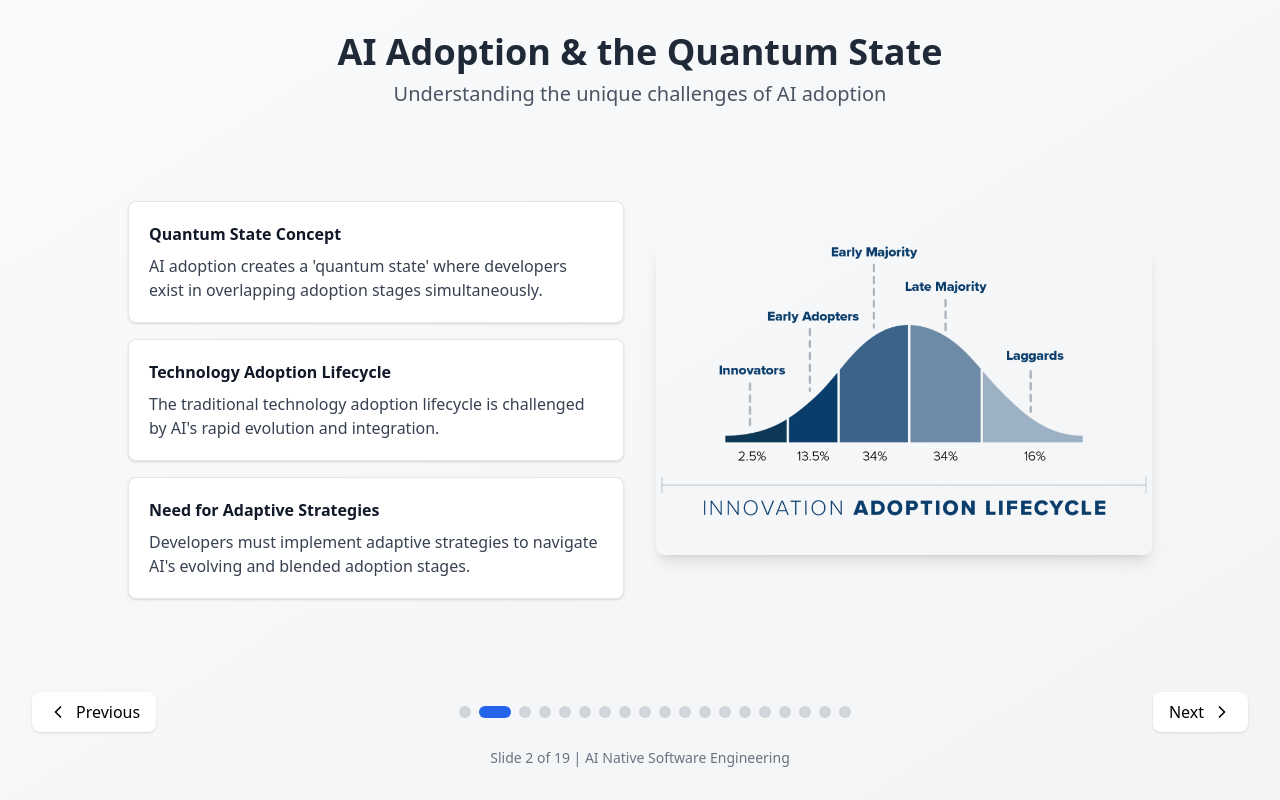
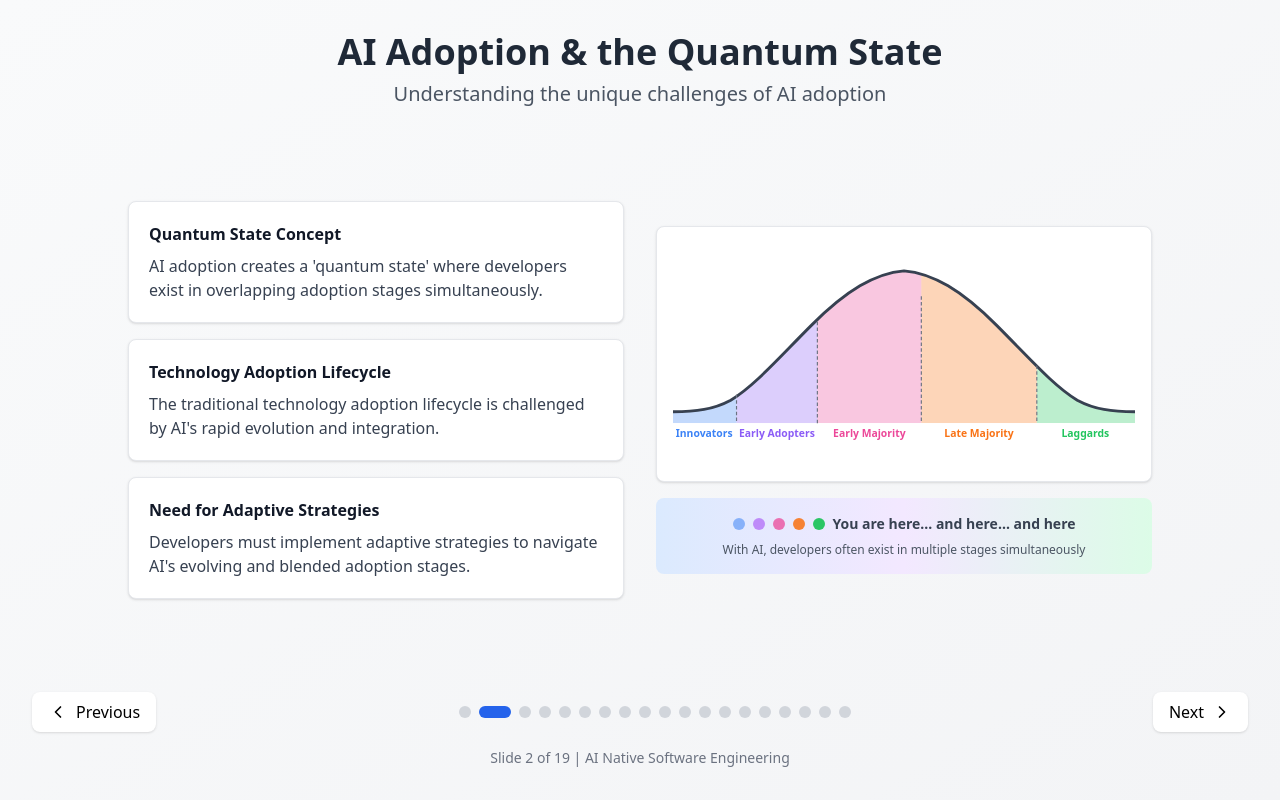
Before and after one commit to guidofris/Presentations_LinuxAdvanced, a React (Vite) app: page / in a window 1280 px wide. Both pictures are taken after a click on the button "Next". Built offline with nearby package versions, Linux system fonts and the light colour scheme.

Commit message:
refactor: replace image with html/css

```diff
--- a/src/slides.tsx
+++ b/src/slides.tsx
@@ -56,8 +56,73 @@ const FourDSlides = () => {
             </div>
           </div>
 
-          <div className="flex justify-center items-center">
-            <img src="img/adoption.png" alt="AI Adoption Lifecycle" className="rounded-lg shadow-lg max-h-[32rem] object-contain" />
+          <div className="flex flex-col items-center space-y-4">
+            {/* Adoption Lifecycle Bell Curve Visualization */}
+            <div className="relative w-full h-64 bg-white rounded-lg p-4 shadow border border-gray-200">
+              <svg viewBox="0 0 400 160" className="w-full h-full">
+                <defs>
+                  {/* Section fills */}
+                  <clipPath id="curveClip">
+                    <path d="M 0 140 L 0 130 C 20 130 35 128 50 120 C 70 108 90 85 120 55 C 150 25 175 10 200 8 C 225 10 250 25 280 55 C 310 85 330 108 350 120 C 365 128 380 130 400 130 L 400 140 Z" />
+                  </clipPath>
+                </defs>
+
+                {/* Filled sections under curve */}
+                <g clipPath="url(#curveClip)">
+                  {/* Innovators */}
+                  <rect x="0" y="0" width="55" height="140" fill="#3b82f6" opacity="0.3" />
+                  {/* Early Adopters */}
+                  <rect x="55" y="0" width="70" height="140" fill="#8b5cf6" opacity="0.3" />
+                  {/* Early Majority */}
+                  <rect x="125" y="0" width="90" height="140" fill="#ec4899" opacity="0.3" />
+                  {/* Late Majority */}
+                  <rect x="215" y="0" width="100" height="140" fill="#f97316" opacity="0.3" />
+                  {/* Laggards */}
+                  <rect x="315" y="0" width="85" height="140" fill="#22c55e" opacity="0.3" />
+                </g>
+
+                {/* Bell curve outline */}
+                <path
+                  d="M 0 130 C 20 130 35 128 50 120 C 70 108 90 85 120 55 C 150 25 175 10 200 8 C 225 10 250 25 280 55 C 310 85 330 108 350 120 C 365 128 380 130 400 130"
+                  fill="none"
+                  stroke="#374151"
+                  strokeWidth="2.5"
+                />
+
+                {/* Vertical divider lines */}
+                <line x1="55" y1="115" x2="55" y2="140" stroke="#6b7280" strokeWidth="1" strokeDasharray="3,2" />
+                <line x1="125" y1="52" x2="125" y2="140" stroke="#6b7280" strokeWidth="1" strokeDasharray="3,2" />
+                <line x1="215" y1="30" x2="215" y2="140" stroke="#6b7280" strokeWidth="1" strokeDasharray="3,2" />
+                <line x1="315" y1="90" x2="315" y2="140" stroke="#6b7280" strokeWidth="1" strokeDasharray="3,2" />
+
+                {/* Stage Labels - centered in each section */}
+                {/* Innovators: 0-55, center at 27.5 */}
+                <text x="27" y="152" fontSize="9" fill="#3b82f6" textAnchor="middle" fontWeight="600">Innovators</text>
+                {/* Early Adopters: 55-125, center at 90 */}
+                <text x="90" y="152" fontSize="9" fill="#8b5cf6" textAnchor="middle" fontWeight="600">Early Adopters</text>
+                {/* Early Majority: 125-215, center at 170 */}
+                <text x="170" y="152" fontSize="9" fill="#ec4899" textAnchor="middle" fontWeight="600">Early Majority</text>
+                {/* Late Majority: 215-315, center at 265 */}
+                <text x="265" y="152" fontSize="9" fill="#f97316" textAnchor="middle" fontWeight="600">Late Majority</text>
+                {/* Laggards: 315-400, center at 357 */}
+                <text x="357" y="152" fontSize="9" fill="#22c55e" textAnchor="middle" fontWeight="600">Laggards</text>
+              </svg>
+            </div>
+
+            {/* Quantum State Indicator */}
+            <div className="bg-gradient-to-r from-blue-100 via-purple-100 to-green-100 p-4 rounded-lg w-full">
+              <div className="flex items-center justify-center space-x-2">
+                <div className="w-3 h-3 rounded-full bg-blue-500 animate-pulse"></div>
+                <div className="w-3 h-3 rounded-full bg-purple-500 animate-pulse" style={{animationDelay: '0.15s'}}></div>
+                <div className="w-3 h-3 rounded-full bg-pink-500 animate-pulse" style={{animationDelay: '0.3s'}}></div>
+                <div className="w-3 h-3 rounded-full bg-orange-500 animate-pulse" style={{animationDelay: '0.45s'}}></div>
+                <div className="w-3 h-3 rounded-full bg-green-500 animate-pulse" style={{animationDelay: '0.6s'}}></div>
+                <span className="text-sm font-semibold text-gray-700 ml-2">You are here... and here... and here</span>
+              </div>
+              <p className="text-xs text-center text-gray-600 mt-2">
+                With AI, developers often exist in multiple stages simultaneously
+              </p>
+            </div>
           </div>
         </div>
       )
```
Also changed, not shown: public/img/adoption.png (deleted).
